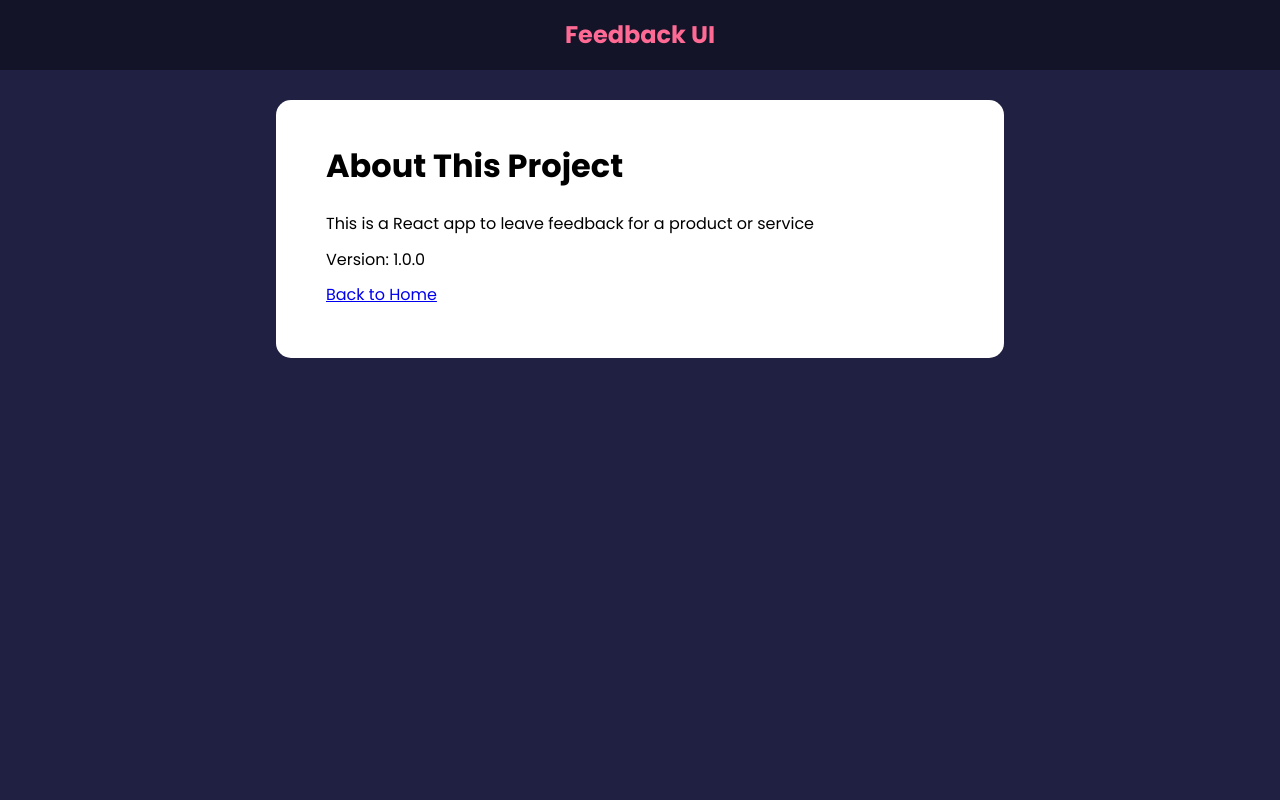
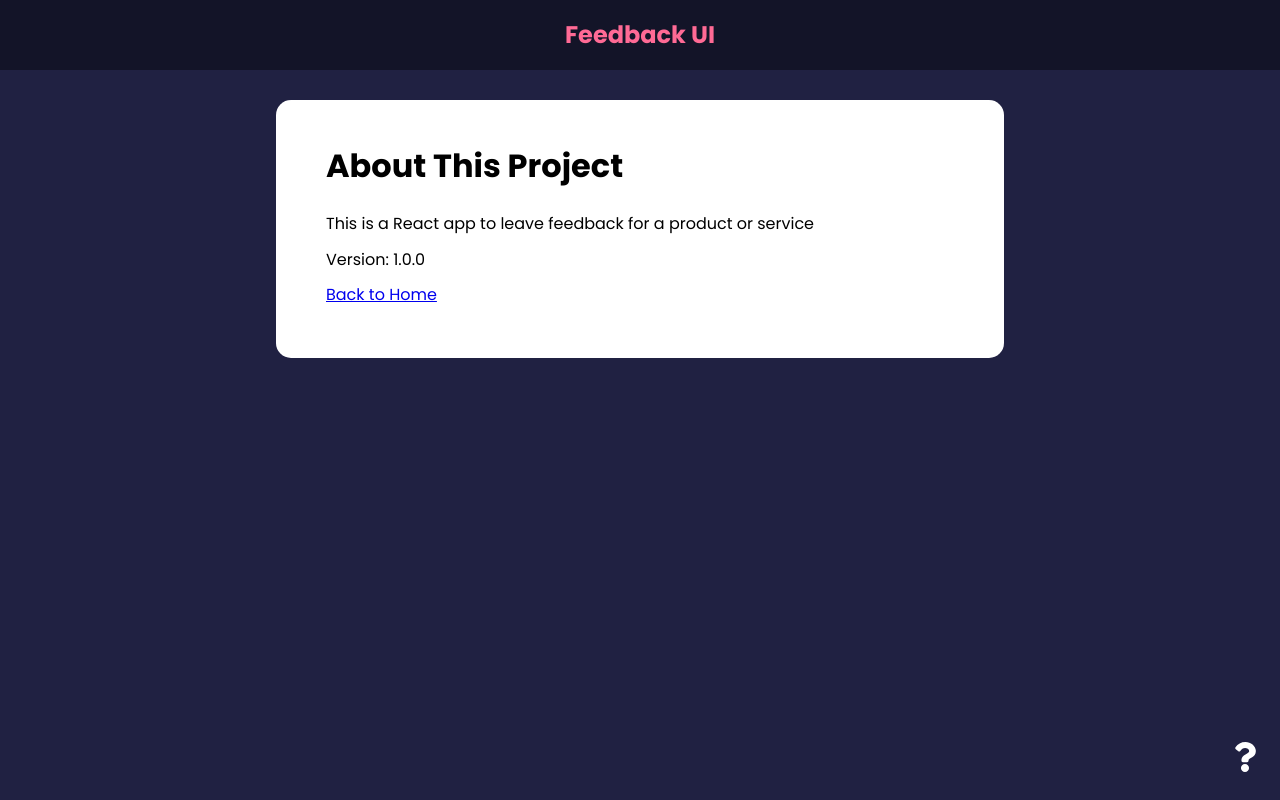
Before and after one commit to Annie-Huang/feedback-app, a React (Create React App) app: page /about in a window 1280 px wide. Built offline with nearby package versions, Linux system fonts and the light colour scheme; the HTML template or start-up script is replaced by a standard one.

Commit message:
Create a AboutIconLink.jsx component and add it into App.js page.

```diff
--- a/src/App.js
+++ b/src/App.js
@@ -7,6 +7,7 @@ import FeedbackList from './components/FeedbackList';
 import FeedbackStats from './components/FeedbackStats';
 import FeedbackForm from './components/FeedbackForm';
 import AboutPage from './pages/AboutPage';
+import AboutIconLink from './components/AboutIconLink';
 
 const App = () => {
   const [feedback, setFeedback] = useState(FeedbackData);
@@ -45,6 +46,8 @@ const App = () => {
 
           <Route path='/about' element={<AboutPage />} />
         </Routes>
+
+        <AboutIconLink />
       </div>
     </Router>
   );
--- /dev/null
+++ b/src/components/AboutIconLink.jsx
@@ -0,0 +1,11 @@
+import { FaQuestion } from 'react-icons/fa';
+
+const AboutIconLink = () => {
+  return (
+    <div className='about-link'>
+      <FaQuestion size={30} />
+    </div>
+  );
+};
+
+export default AboutIconLink;
```
